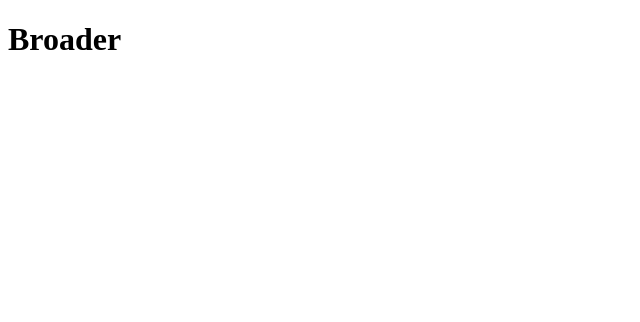
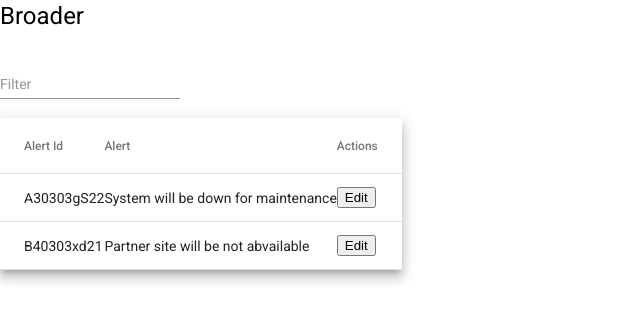
Before and after one commit to inqvestor/inqvestor, an Angular app: page / in a window 1280 px wide. Shown: the top 322 px of the page, without its empty margins (0-640 px from the left). Built offline with nearby package versions, Linux system fonts and the light colour scheme.

Commit message:
data table, loading message

```diff
--- a/angular.json
+++ b/angular.json
@@ -30,6 +30,7 @@
               "src/assets"
             ],
             "styles": [
+              "./node_modules/@angular/material/prebuilt-themes/indigo-pink.css",
               "src/styles.css"
             ],
             "scripts": []
@@ -97,6 +98,7 @@
               "src/assets"
             ],
             "styles": [
+              "./node_modules/@angular/material/prebuilt-themes/indigo-pink.css",
               "src/styles.css"
             ],
             "scripts": []
--- a/package.json
+++ b/package.json
@@ -11,10 +11,12 @@
   "private": true,
   "dependencies": {
     "@angular/animations": "~13.2.0",
+    "@angular/cdk": "^13.2.0",
     "@angular/common": "~13.2.0",
     "@angular/compiler": "~13.2.0",
     "@angular/core": "~13.2.0",
     "@angular/forms": "~13.2.0",
+    "@angular/material": "^13.2.0",
     "@angular/platform-browser": "~13.2.0",
     "@angular/platform-browser-dynamic": "~13.2.0",
     "@angular/router": "~13.2.0",
--- a/src/app/app.component.html
+++ b/src/app/app.component.html
@@ -1 +1,44 @@
 <h1>Broader</h1>
+
+
+
+<div *ngIf="!loading; else processing">
+
+  <mat-form-field appearance="standard">
+
+    <input matInput (keyup)="applyFilter($event)" placeholder="Filter" #input>
+  </mat-form-field>
+
+  <table mat-table [dataSource]="dataSource" class="mat-elevation-z8">
+
+    <!-- alertId Column -->
+    <ng-container matColumnDef="alertId">
+      <th mat-header-cell *matHeaderCellDef> Alert Id</th>
+      <td mat-cell *matCellDef="let element"> {{element.alertId}} </td>
+    </ng-container>
+
+
+    <!-- alert Column -->
+    <ng-container matColumnDef="alert">
+      <th mat-header-cell *matHeaderCellDef> Alert </th>
+      <td mat-cell *matCellDef="let element"> {{element.alert}} </td>
+    </ng-container>
+
+    <ng-container cdkColumnDef="actions">
+      <th mat-header-cell *matHeaderCellDef> Actions </th>
+      <td mat-cell *matCellDef="let row"> <button md-raised-button>Edit</button> </td>
+
+    </ng-container>
+
+
+    <tr mat-header-row *matHeaderRowDef="displayedColumns"></tr>
+    <tr mat-row *matRowDef="let row; columns: displayedColumns;"></tr>
+
+
+  </table>
+
+</div>
+
+<ng-template #processing>
+     Loading...
+ </ng-template>
--- a/src/app/app.component.ts
+++ b/src/app/app.component.ts
@@ -1,4 +1,5 @@
-import { Component } from '@angular/core';
+import { AfterViewInit, Component } from '@angular/core';
+import { MatTableDataSource } from '@angular/material/table';
 import { AlertServiceService } from './services/alert-service.service';
 
 @Component({
@@ -6,13 +7,31 @@ import { AlertServiceService } from './services/alert-service.service';
   templateUrl: './app.component.html',
   styleUrls: ['./app.component.css'],
 })
-export class AppComponent {
+export class AppComponent implements AfterViewInit {
   title = 'broader';
   constructor(private alertServiceService: AlertServiceService) {}
+  loading = true;
+
+  displayedColumns: string[] = ['alertId', 'alert', 'actions'];
+  //  dataSource$!: Observable<CdkTableDataSourceInput<unknown>>; //= new MatTableDataSource(ELEMENT_DATA);
+  dataSource = new MatTableDataSource();
 
   ngOnInit(): void {
+    //  this.dataSource$ = this.alertServiceService.getAlerts();
     this.alertServiceService
       .getAlerts()
       .subscribe((alerts: any) => console.log(alerts));
   }
+
+  ngAfterViewInit() {
+    this.alertServiceService.getAlerts().subscribe((alerts: any) => {
+      this.dataSource.data = alerts;
+      this.loading=false;
+    });
+  }
+
+  applyFilter(event: Event) {
+    const filterValue = (event.target as HTMLInputElement).value;
+    this.dataSource.filter = filterValue.trim().toLowerCase();
+  }
 }
--- a/src/app/app.module.ts
+++ b/src/app/app.module.ts
@@ -3,6 +3,8 @@ import { NgModule } from '@angular/core';
 import { BrowserModule } from '@angular/platform-browser';
 
 import { AppComponent } from './app.component';
+import { BrowserAnimationsModule } from '@angular/platform-browser/animations';
+import { MaterialLib } from './material-lib';
 
 @NgModule({
   declarations: [
@@ -10,7 +12,9 @@ import { AppComponent } from './app.component';
   ],
   imports: [
     BrowserModule,
-    HttpClientModule
+    HttpClientModule,
+    BrowserAnimationsModule,
+    MaterialLib
   ],
   providers: [],
   bootstrap: [AppComponent]
--- a/src/app/services/config-reader.service.ts
+++ b/src/app/services/config-reader.service.ts
@@ -1,6 +1,6 @@
 import { Injectable } from '@angular/core';
 import { HttpClient } from '@angular/common/http';
-import { map, Observable, take } from 'rxjs';
+import { delay, map, Observable, take } from 'rxjs';
 
 export interface configs {
   apiServer: string;
@@ -18,7 +18,8 @@ export class ConfigReaderService {
 
   getConfigItem(item: string): Observable<string> {
     return this.getJSON('../../assets/configs').pipe(
-      map((p) => {
+      delay(5000),
+      map((p:{[p:string]:string}) => {
         return p[item];
       })
     );
--- a/src/assets/alerts.json
+++ b/src/assets/alerts.json
@@ -2,5 +2,9 @@
   {
     "alertId" : "A30303gS22",
     "alert": "System will be down for maintenance"
+  },
+  {
+    "alertId" : "B40303xd21",
+    "alert": "Partner site will be not abvailable"
   }
 ]
--- a/src/assets/configs.json
+++ b/src/assets/configs.json
@@ -1,3 +1,4 @@
 {
-  "apiServer" : "../../assets/alerts.json"
+  "apiServer" : "../../assets/alerts.json",
+  "dbServer" : "../../assets/alerts2.json"
 }
--- a/src/index.html
+++ b/src/index.html
@@ -6,8 +6,11 @@
   <base href="/">
   <meta name="viewport" content="width=device-width, initial-scale=1">
   <link rel="icon" type="image/x-icon" href="favicon.ico">
+  <link rel="preconnect" href="https://fonts.gstatic.com">
+  <link href="https://fonts.googleapis.com/css2?family=Roboto:wght@300;400;500&display=swap" rel="stylesheet">
+  <link href="https://fonts.googleapis.com/icon?family=Material+Icons" rel="stylesheet">
 </head>
-<body>
+<body class="mat-typography">
   <app-root></app-root>
 </body>
 </html>
--- a/src/styles.css
+++ b/src/styles.css
@@ -1 +1,4 @@
 /* You can add global styles to this file, and also import other style files */
+
+html, body { height: 100%; }
+body { margin: 0; font-family: Roboto, "Helvetica Neue", sans-serif; }
```
Also changed, not shown: src/app/material-lib.ts (added, +98 -0 lines), 1 other file (tests, documents, lock files or other folders).
